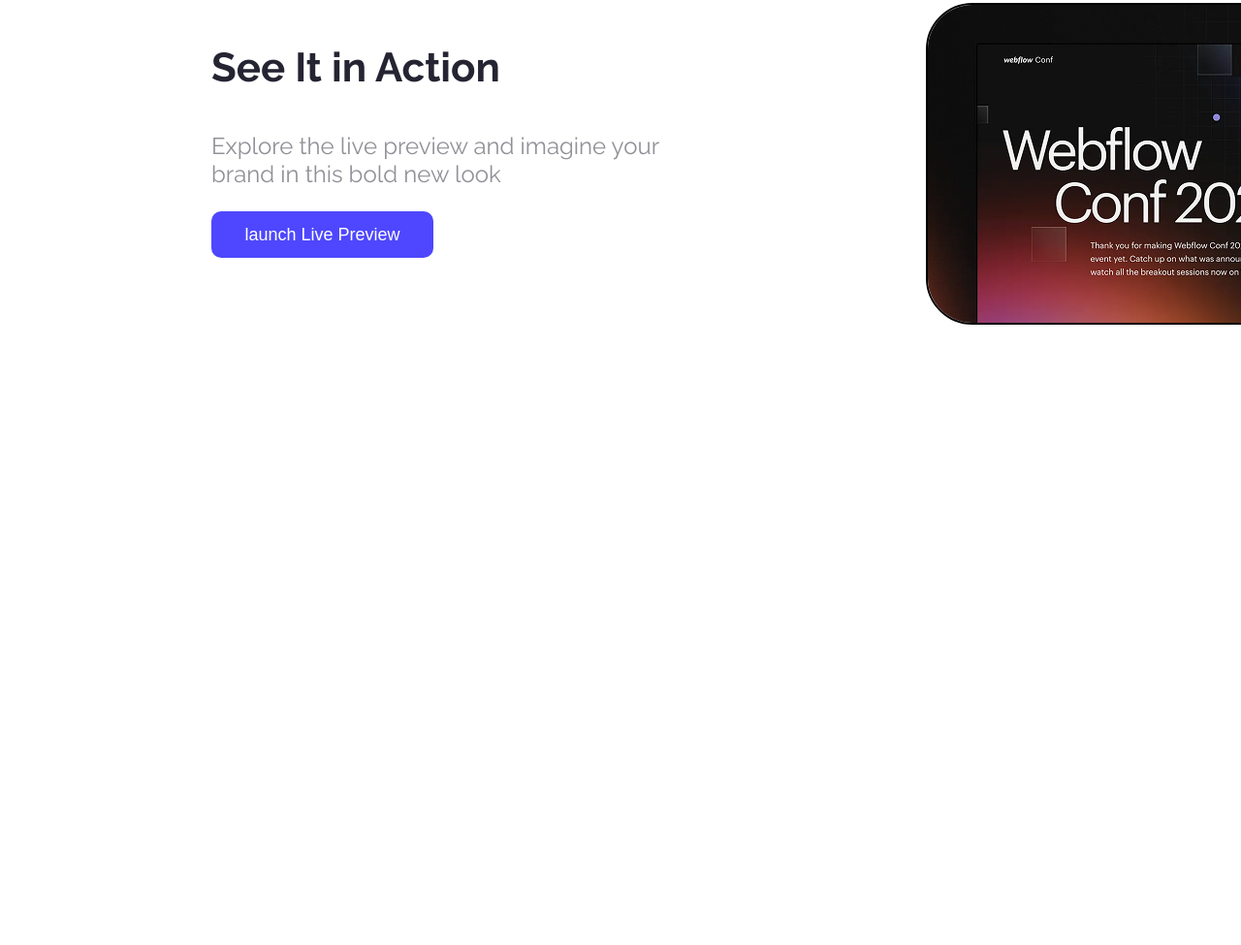
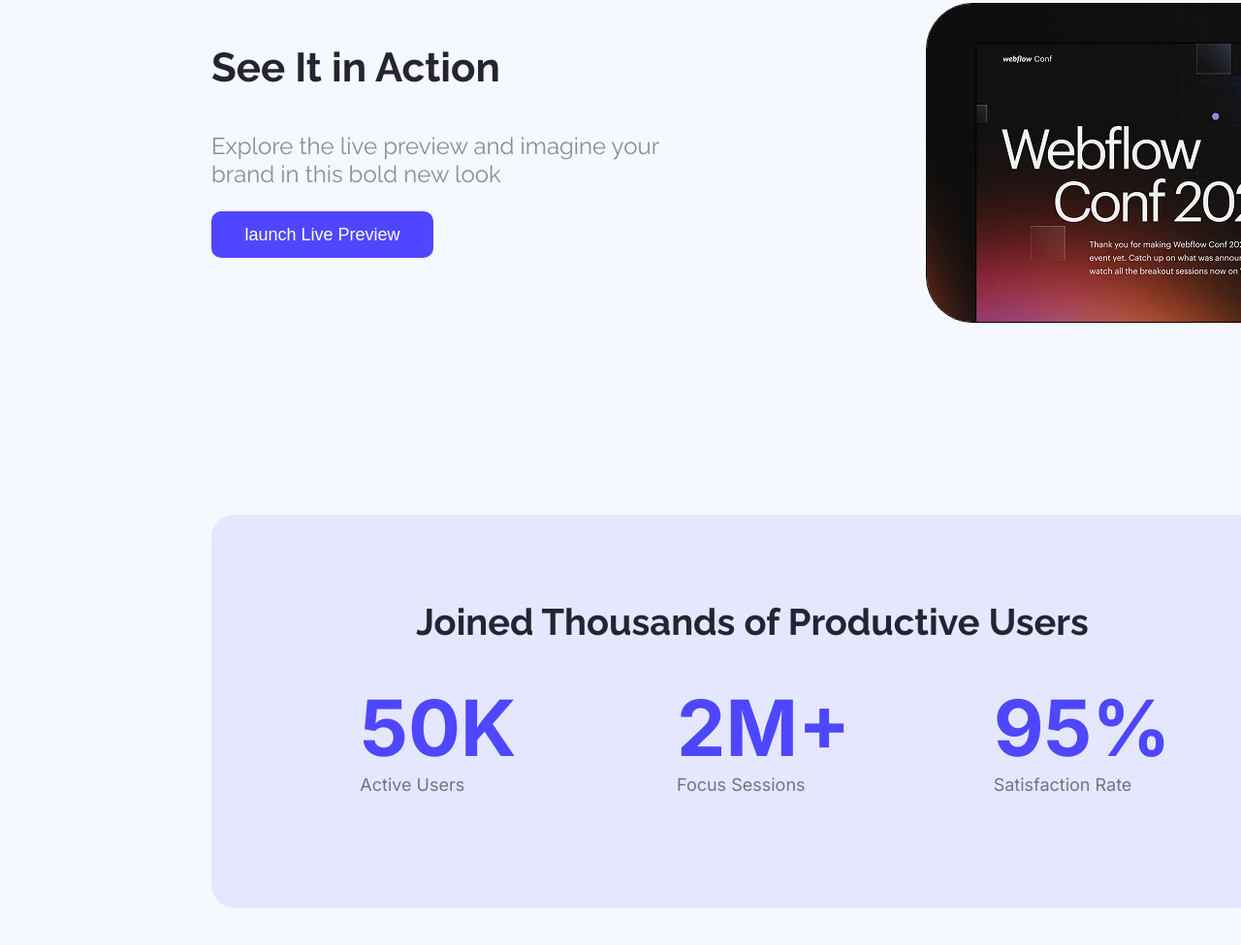
Before and after one commit to Moonie-pseudo/1st-assignment, a plain HTML site: page index.html in a window 1280 px wide. Shown: the part 803-1778 px from the top of the page at 97% size. Before the commit the page ends 1242 px from the top, so only its background shows below. Drawn offline with Linux system fonts and the light colour scheme; a web font is replaced by a local one.

Commit message:
added user items

```diff
--- a/index.html
+++ b/index.html
@@ -49,6 +49,27 @@
         </div>
     </section>
 
+    <!-- productive use section -->
+     <section class="user">
+        <p>Joined Thousands of Productive Users</p>
+        <div class="user-items">
+            <div class="user-item">
+                <div class="user-num">50K</div>
+                <div class="user-txt">Active Users</div>
+            </div>
+            <div class="user-item">
+                <div class="user-num">2M+</div>
+                <div class="user-txt">Focus Sessions</div>
+            </div>
+            <div class="user-item">
+                <div class="user-num">95%</div>
+                <div class="user-txt">Satisfaction Rate</div>
+            </div>
+
+        </div>
+
+     </section>
+
     <footer>
 
     </footer>
--- a/styles/design.css
+++ b/styles/design.css
@@ -16,6 +16,9 @@
   font-optical-sizing: auto;
   font-weight: bold;
   font-style: normal;
+}
+body{
+  background-color: #F5F8FF;
 }
 
 header{
@@ -144,6 +147,57 @@ nav button a{
 }
 
 .action-image img{
-  border: 2px solid black;
+  border: .5px solid black;
   border-radius: 48px;
 }
+
+/* user section style */
+
+.user{
+  height: 306px;
+  width: 980px;
+  background-color: #E5E7FF;
+  border-radius: 24px;
+  padding: 50px 80px;
+  margin-left: 210px;
+  margin-top: 100px;
+  margin-bottom: 100px;
+}
+
+.user p{
+  font-size: 38px;
+  font-weight:bold;
+  height: 45px;
+  width: 856px;
+  color:#252432 ;
+  text-align: center;
+  padding-left: 50px;
+}
+
+.user-items{
+  display: flex;
+  justify-content: space-around;
+}
+
+.user-item{
+  height: 121px;
+  width: 180px;
+}
+
+.user-num{
+  height: 97px;
+  width: 162px;
+  color: #4E47FF;
+  font-family:inter;
+  font-size: 80px;
+  font-weight: bold;
+}
+
+.user-txt{
+  height: 24px;
+  width: 146px;
+  font-family: inter;
+  font-weight: normal;
+  font-size:18px ;
+  color: #737480;
+}
```
